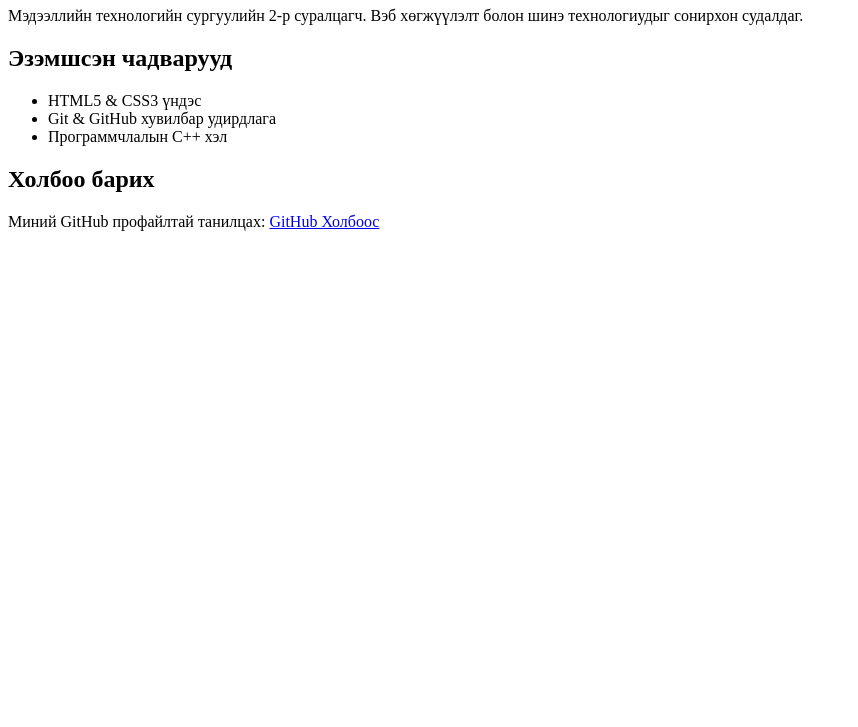
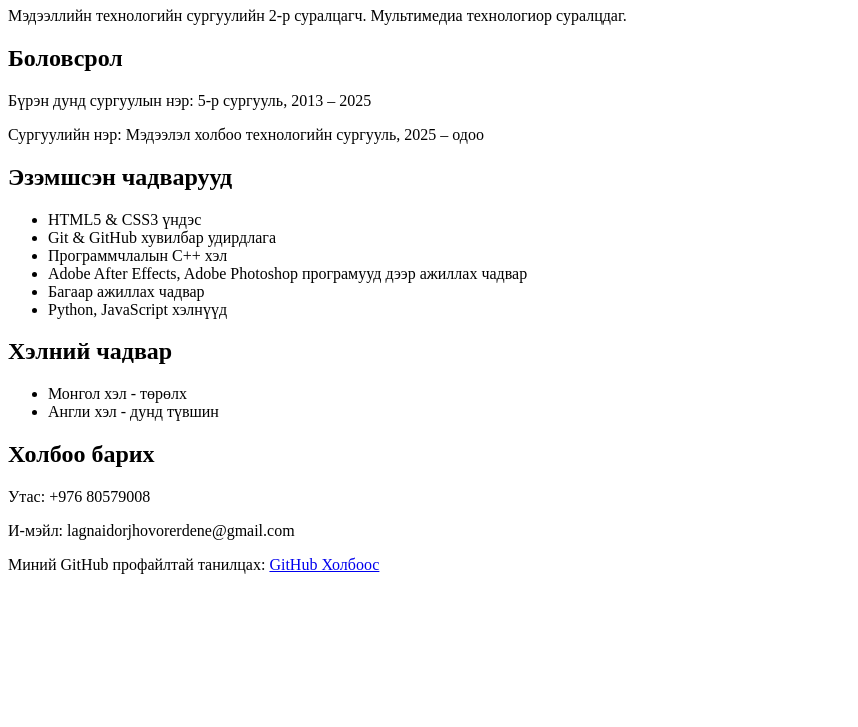
Before and after one commit to lagnaidorjhovorerdene-alt/web-development-lab, a plain HTML site: page index.html in a window 1280 px wide. Shown: the part 73-800 px from the top of the page, without its empty margins (0-858 px from the left). Drawn offline with Linux system fonts and the light colour scheme.

Commit message:
Initial commit: Add CV index.html

```diff
--- a/index.html
+++ b/index.html
@@ -7,18 +7,34 @@
 </head>
 <body>
 <!-- Үндсэн гарчиг -->
-<h1>Нэр: Болдбаатар Бат</h1>
+<h1>Нэр: Лагнайдорж Ховор-Эрдэнэ</h1>
 <!-- Товч танилцуулга -->
-<p>Мэдээллийн технологийн сургуулийн 2-р суралцагч. Вэб хөгжүүлэлт болон шинэ
-технологиудыг сонирхон судалдаг.</p>
+<p>Мэдээллийн технологийн сургуулийн 2-р суралцагч. Мультимедиа технологиор суралцдаг.</p>
+
+<h2>Боловсрол</h2>
+<p>Бүрэн дунд сургуулын нэр: 5-р сургууль, 2013 – 2025</p>
+<p>Сургуулийн нэр: Мэдээлэл холбоо технологийн сургууль, 2025 – одоо</p>
+
 <h2>Эзэмшсэн чадварууд</h2>
 <!-- Жагсаалт -->
 <ul>
-<li>HTML5 & CSS3 үндэс</li>
-<li>Git & GitHub хувилбар удирдлага</li>
+<li>HTML5 &amp; CSS3 үндэс</li>
+<li>Git &amp; GitHub хувилбар удирдлага</li>
 <li>Программчлалын С++ хэл</li>
+<li>Adobe After Effects, Adobe Photoshop програмууд дээр ажиллах чадвар</li>
+<li>Багаар ажиллах чадвар</li>
+<li>Python, JavaScript хэлнүүд</li>
 </ul>
+
+<h2>Хэлний чадвар</h2>
+<ul>
+<li>Монгол хэл - төрөлх</li>
+<li>Англи хэл - дунд түвшин</li>
+</ul>
+
 <h2>Холбоо барих</h2>
+<p>Утас: +976 80579008</p>
+<p>И-мэйл: lagnaidorjhovorerdene@gmail.com</p>
 <!-- Холбоос -->
 <p>Миний GitHub профайлтай танилцах:
 <a href="https://github.com" target="_blank">GitHub Холбоос</a>
```
